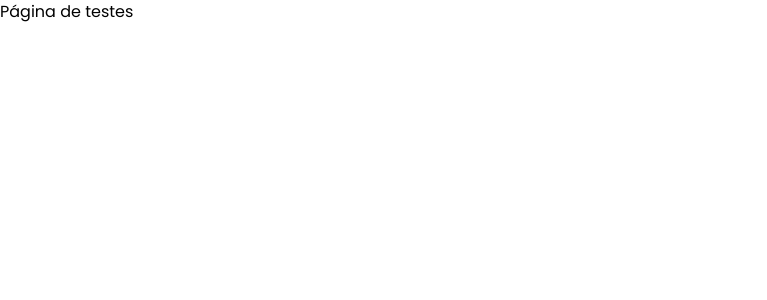
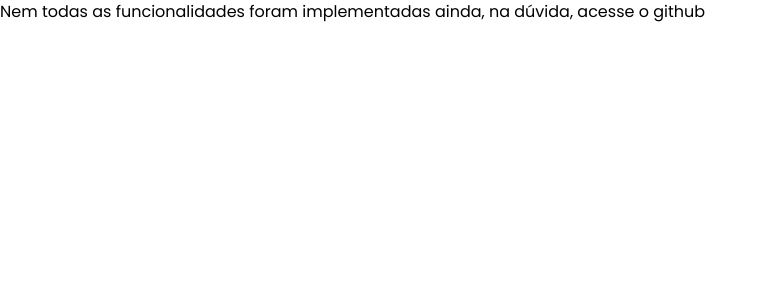
Before and after one commit to KJSS3012/portfolio, a React (Create React App) app: page /projects in a window 1280 px wide. Shown: the top 300 px of the page, without its empty margins (0-767 px from the left). Built offline with nearby package versions, Linux system fonts and the light colour scheme.

Commit message:
add linktree logo fix

```diff
--- a/src/components/Logo/style.css
+++ b/src/components/Logo/style.css
@@ -1,5 +1,5 @@
 #link-social{
-  height: 2rem;
+  height: 2.15rem;
 }
 
 #social-photo{
--- a/src/screens/ProjectsScreen/index.js
+++ b/src/screens/ProjectsScreen/index.js
@@ -3,7 +3,10 @@ import React, { Fragment } from "react";
 function ProjectsScreen() {
   return (
     <Fragment>
-      <p>Página de testes</p>
+      <p>
+        Nem todas as funcionalidades foram implementadas ainda, na dúvida,
+        acesse o github
+      </p>
     </Fragment>
   );
 }
--- a/src/sections/Initial/index.js
+++ b/src/sections/Initial/index.js
@@ -39,7 +39,7 @@ function InitialSection() {
           data-aos="fade-right"
         >
           <GreenButton title="Ver CV" href={cv} />
-          <WhiteButton title="Meus Projetos" href={""} />
+          <WhiteButton title="Meus Projetos" href={"/projects"} />
         </div>
         <div
           className="flex text-white font-semibold gap-3 items-center"
```
Also changed, not shown: src/assets/logos/linktree-logo.svg.
